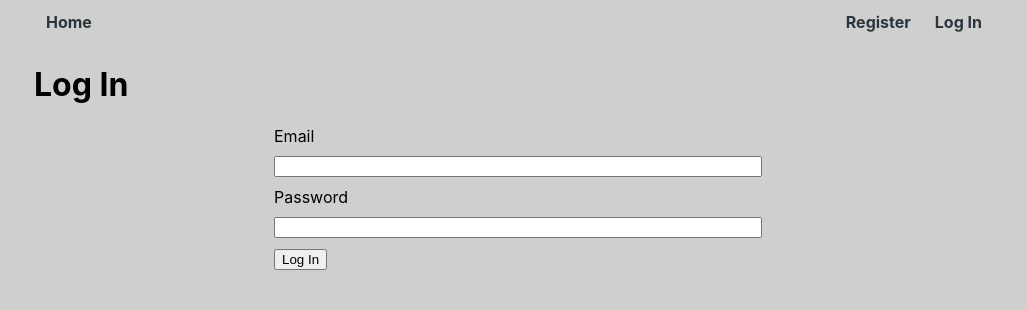
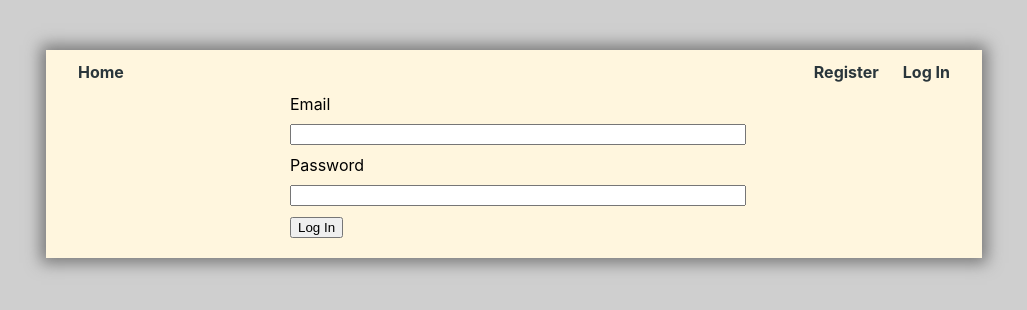
Before and after one commit to IvashkaVIP/goit-react-hw-08-phonebook, a React (Create React App) app: page /login in a window 1280 px wide. Shown: the top 310 px of the page, without its empty margins (126-1153 px from the left). Built offline with nearby package versions, Linux system fonts and the light colour scheme.

Commit message:
update css

```diff
--- a/src/components/App.jsx
+++ b/src/components/App.jsx
@@ -3,7 +3,7 @@ import { Route, Routes } from 'react-router-dom';
 import { fetchCurrentUser } from 'redux/auth/authOperations';
 // import { AppBar } from './AppBar/AppBar';
 import { useDispatch } from 'react-redux';
-import { Layout } from './Layout'
+import { Layout } from './Layout/Layout';
 // import { useDispatch} from 'react-redux';
 // import { fetchContacts } from 'redux/contacts/contactsOperations';
 
@@ -21,7 +21,6 @@ const ContactsPage = lazy(() => import('../pages/contacts'));
 
 // import css from './App.module.css';
 
-
 // import PrivateRoute from './PrivateRoute/PrivateRoute';
 
 export const App = () => {
@@ -32,7 +31,6 @@ export const App = () => {
   }, [dispatch]);
 
   return (
-
     <Routes>
       <Route path="/" element={<Layout />}>
         <Route index element={<HomePage />} />
--- a/src/components/Layout.jsx
+++ b/src/components/Layout/Layout.jsx
@@ -1,11 +1,12 @@
 import { Outlet } from 'react-router-dom';
 import { Toaster } from 'react-hot-toast';
-import { AppBar } from './AppBar/AppBar';
+import { AppBar } from '../AppBar/AppBar';
 import { Suspense } from 'react';
+import css from './Layout.module.css'
 
 export const Layout = () => {
   return (
-    <div style={{ maxWidth: 960, margin: '0 auto', padding: '0 16px' }}>
+    <div className={css.container}>
       <AppBar />
       <Suspense fallback={null}>
         <Outlet />
--- /dev/null
+++ b/src/components/Layout/Layout.module.css
@@ -0,0 +1,8 @@
+  .container {
+  background-color: rgb(255, 246, 222);
+  max-width: 70%;
+  /* min-height: calc(100vh - 200px); */
+  margin: 50px auto;
+  padding: 0 20px 20px;
+  box-shadow: 0px 0px 15px 5px rgb(120, 120, 120);
+  }
--- a/src/pages/login/login.jsx
+++ b/src/pages/login/login.jsx
@@ -18,8 +18,7 @@ export default function Login () {
 
   return (
     <>
-      <h1>Log In</h1>
-      <form className={css.form} onSubmit={handleSubmit}>
+        <form className={css.form} onSubmit={handleSubmit}>
         <label>Email</label>
         <input type="email" name="email" />
         <label>Password</label>
```
Lines whose indentation alone changed are shown as unchanged.
